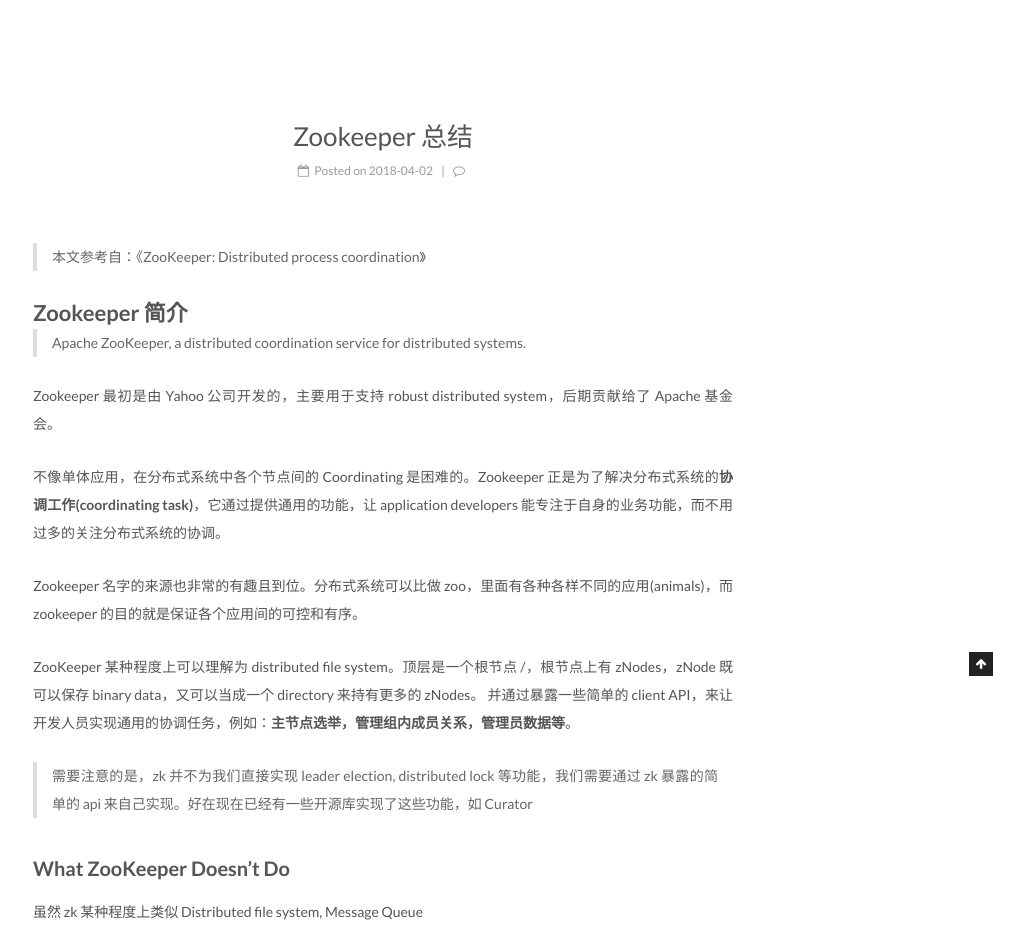
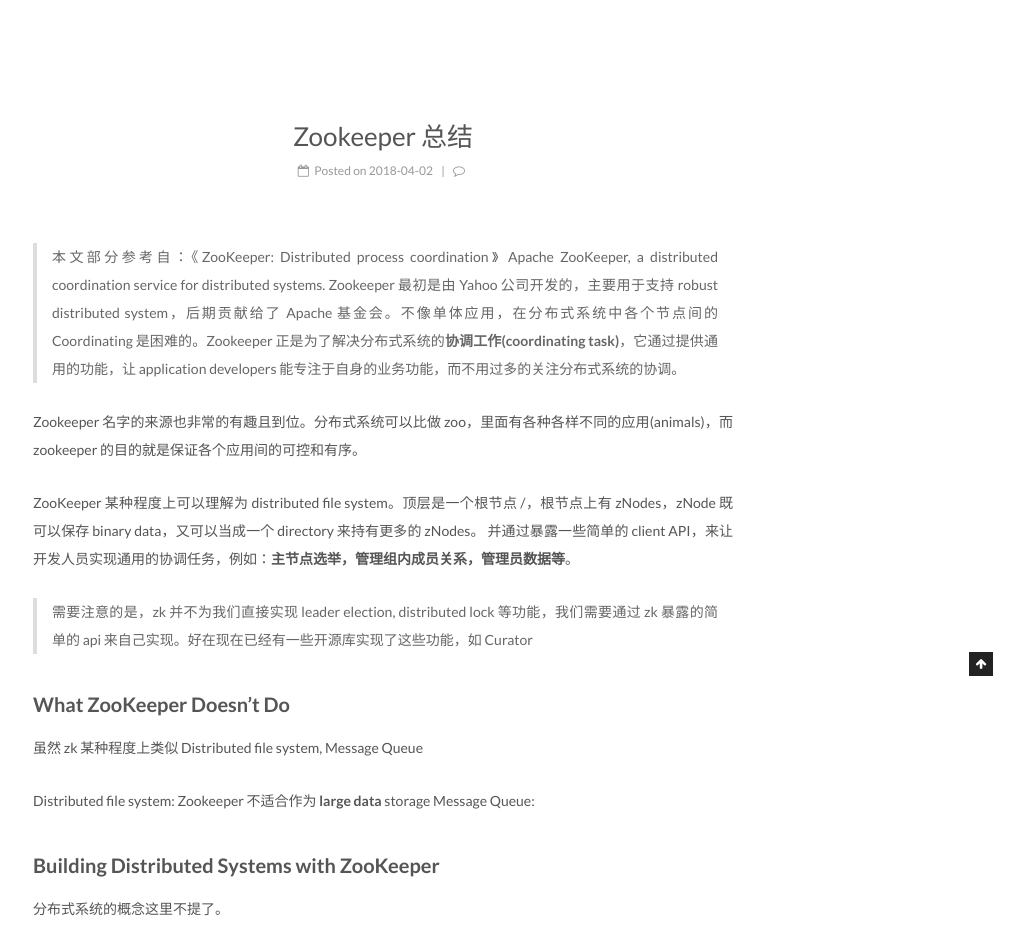
Before and after one commit to qimiguang/qimiguang.github.io, a Jekyll site: the page built from _posts/2018-04-02-Zookeeper总结.md, in a window 1280 px wide. Shown: the part 324-1276 px from the top of the page, without its empty margins (257-1280 px from the left). Built offline with Jekyll 4.4.1, drawn with Linux system fonts in a browser that asks for light colours; comment, search, counter and statistics services are not loaded.

Commit message:
refactor

```diff
--- a/_posts/2018-04-02-Zookeeper总结.md
+++ b/_posts/2018-04-02-Zookeeper总结.md
@@ -7,14 +7,9 @@
 ---
 
 
-> 本文参考自：《ZooKeeper: Distributed process coordination》
-
-# Zookeeper 简介
+> 本文部分参考自：《ZooKeeper: Distributed process coordination》
 > Apache ZooKeeper, a distributed coordination service for distributed systems.
-
-Zookeeper 最初是由 Yahoo 公司开发的，主要用于支持 robust distributed system，后期贡献给了 Apache 基金会。
-
-不像单体应用，在分布式系统中各个节点间的 Coordinating 是困难的。Zookeeper 正是为了解决分布式系统的**协调工作(coordinating task)**，它通过提供通用的功能，让 application developers 能专注于自身的业务功能，而不用过多的关注分布式系统的协调。
+Zookeeper 最初是由 Yahoo 公司开发的，主要用于支持 robust distributed system，后期贡献给了 Apache 基金会。不像单体应用，在分布式系统中各个节点间的 Coordinating 是困难的。Zookeeper 正是为了解决分布式系统的**协调工作(coordinating task)**，它通过提供通用的功能，让 application developers 能专注于自身的业务功能，而不用过多的关注分布式系统的协调。
 
 Zookeeper 名字的来源也非常的有趣且到位。分布式系统可以比做 zoo，里面有各种各样不同的应用(animals)，而 zookeeper 的目的就是保证各个应用间的可控和有序。
 
```
